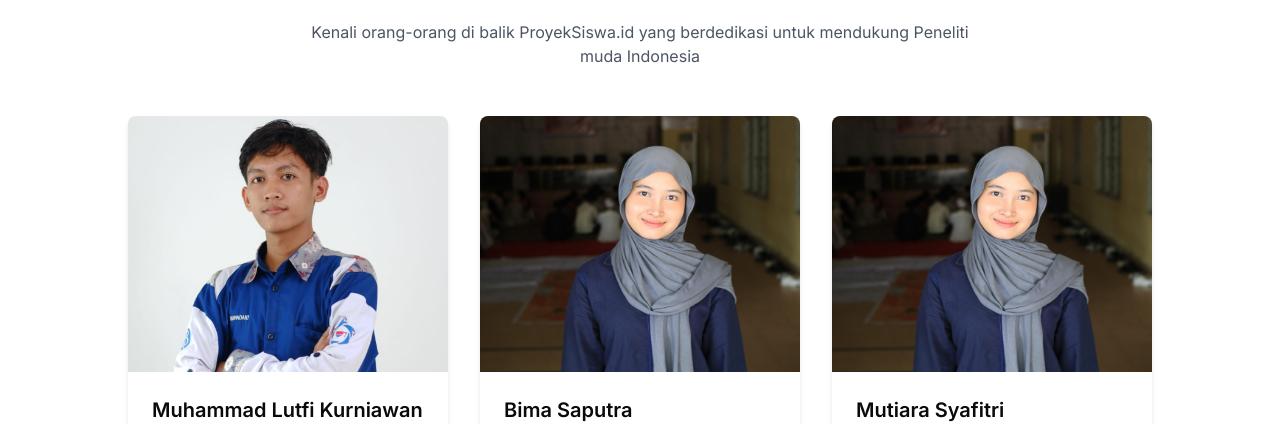
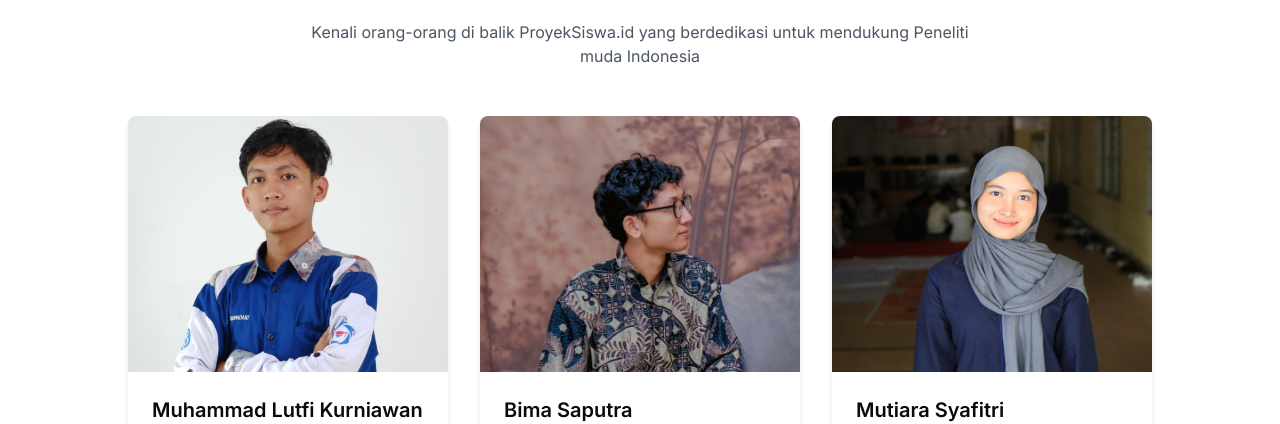
Before and after one commit to thelutfiganteng/proyeksiswaupdate, a Next.js app: page /about in a window 1280 px wide. Shown: the part 1693-2117 px from the top of the page. Built offline with nearby package versions, Linux system fonts and the light colour scheme.

Commit message:
Perubahan informasi Level C

```diff
--- a/app/about/page.tsx
+++ b/app/about/page.tsx
@@ -19,7 +19,7 @@ export default function AboutPage() {
     {
       name: "Bima Saputra",
       role: "Co-Founder & COO",
-      image: "/images/team/mutiara.jpeg",
+      image: "/images/team/bima.jpg",
 
     },
     {
```
Also changed, not shown: public/images/team/bima.jpg (added).
